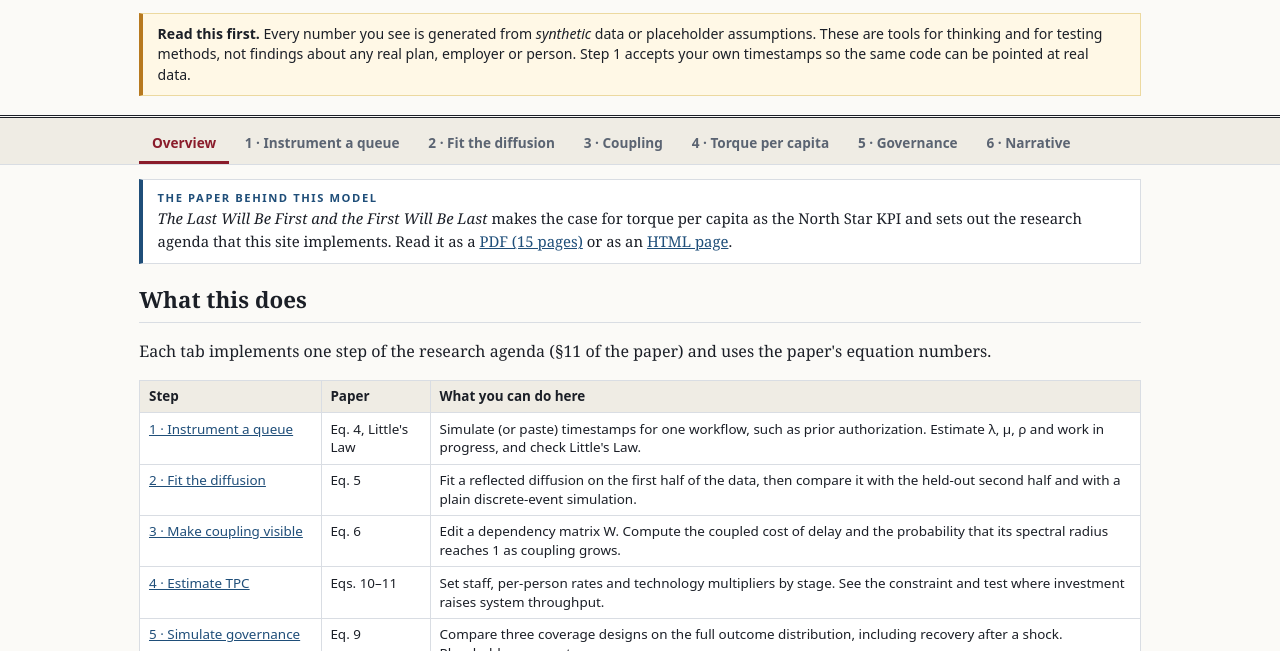
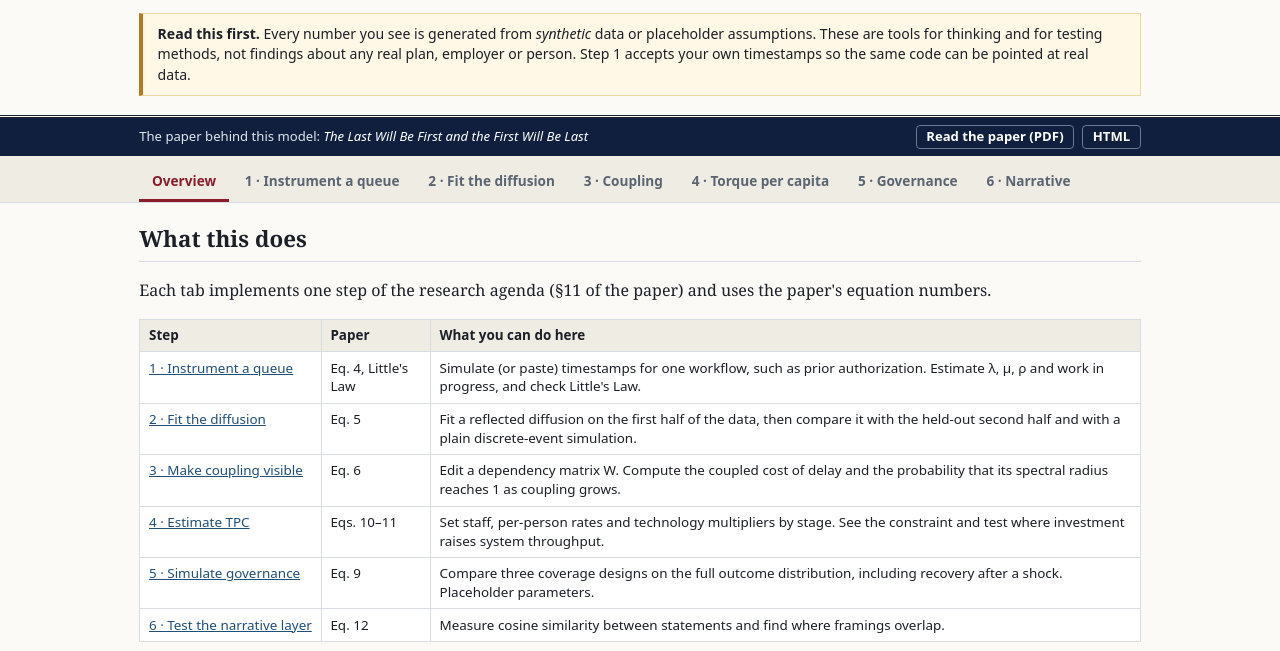
Before and after one commit to jeffy893/health.riskrunners.com, a plain HTML site: page index.html in a window 1280 px wide. Shown: the part 149-800 px from the top of the page. Drawn offline with Linux system fonts and the light colour scheme.

Commit message:
Show the paper link in a bar above the tabs on every tab

```diff
--- a/index.html
+++ b/index.html
@@ -44,6 +44,8 @@
   </div>
 </header>
 
+<div class="sticky">
+<div class="paperbar"><div class="wrap"><span>The paper behind this model: <em>The Last Will Be First and the First Will Be Last</em></span><span class="pl"><a href="paper/The-Last-Will-Be-First_White-Paper.pdf" target="_blank" rel="noopener">Read the paper (PDF)</a><a href="paper/The-Last-Will-Be-First_White-Paper.html" target="_blank" rel="noopener">HTML</a></span></div></div>
 <nav class="tabs" id="tabs"><div class="wrap">
   <button data-tab="t0" class="on">Overview</button>
   <button data-tab="t1">1 · Instrument a queue</button>
@@ -53,12 +55,12 @@
   <button data-tab="t5">5 · Governance</button>
   <button data-tab="t6">6 · Narrative</button>
 </div></nav>
+</div>
 
 <main class="wrap">
 
 <!-- OVERVIEW -->
 <section id="t0" class="tab on">
-  <div class="callout"><b>The paper behind this model</b><em>The Last Will Be First and the First Will Be Last</em> makes the case for torque per capita as the North Star KPI and sets out the research agenda that this site implements. Read it as a <a href="paper/The-Last-Will-Be-First_White-Paper.pdf">PDF (15 pages)</a> or as an <a href="paper/The-Last-Will-Be-First_White-Paper.html">HTML page</a>.</div>
   <h2>What this does</h2>
   <p>Each tab implements one step of the research agenda (§11 of the paper) and uses the paper's equation numbers.</p>
   <table class="plain">
--- a/style.css
+++ b/style.css
@@ -9,7 +9,14 @@ h2{font-size:1.4rem;margin:1.2rem 0 .4rem;border-bottom:1px solid var(--rule);pa
 h3{font-size:1.02rem;color:var(--accent2);margin:1.4rem 0 .3rem}
 .sub{color:var(--muted);font-style:italic;margin:.2rem 0 1rem}
 .banner{background:#fff8e6;border:1px solid #ecd9a0;border-left:4px solid var(--warn);padding:.6rem .9rem;font:.88rem/1.45 system-ui,sans-serif}
-.tabs{background:#efece4;border-bottom:1px solid var(--rule);position:sticky;top:0;z-index:5}
+.sticky{position:sticky;top:0;z-index:5}
+.paperbar{background:#0f1f3d;color:#dfe7ef;font:.82rem/1.3 system-ui,sans-serif}
+.paperbar .wrap{display:flex;justify-content:space-between;align-items:center;gap:.8rem;flex-wrap:wrap;padding-top:.45rem;padding-bottom:.45rem}
+.paperbar em{color:#fff}
+.paperbar .pl{display:flex;gap:.5rem}
+.paperbar a{color:#fff;text-decoration:none;font-weight:600;border:1px solid #6b7a90;border-radius:4px;padding:.15rem .6rem;white-space:nowrap}
+.paperbar a:hover{background:#2fb8a0;border-color:#2fb8a0;color:#08080d}
+.tabs{background:#efece4;border-bottom:1px solid var(--rule)}
 .tabs .wrap{display:flex;flex-wrap:wrap;gap:.2rem;padding-top:.4rem}
 .tabs button{border:0;background:none;padding:.55rem .8rem;font:600 .85rem system-ui,sans-serif;color:var(--muted);cursor:pointer;border-bottom:3px solid transparent}
 .tabs button.on{color:var(--accent);border-bottom-color:var(--accent)}
```
Also changed, not shown: 1 other file.
